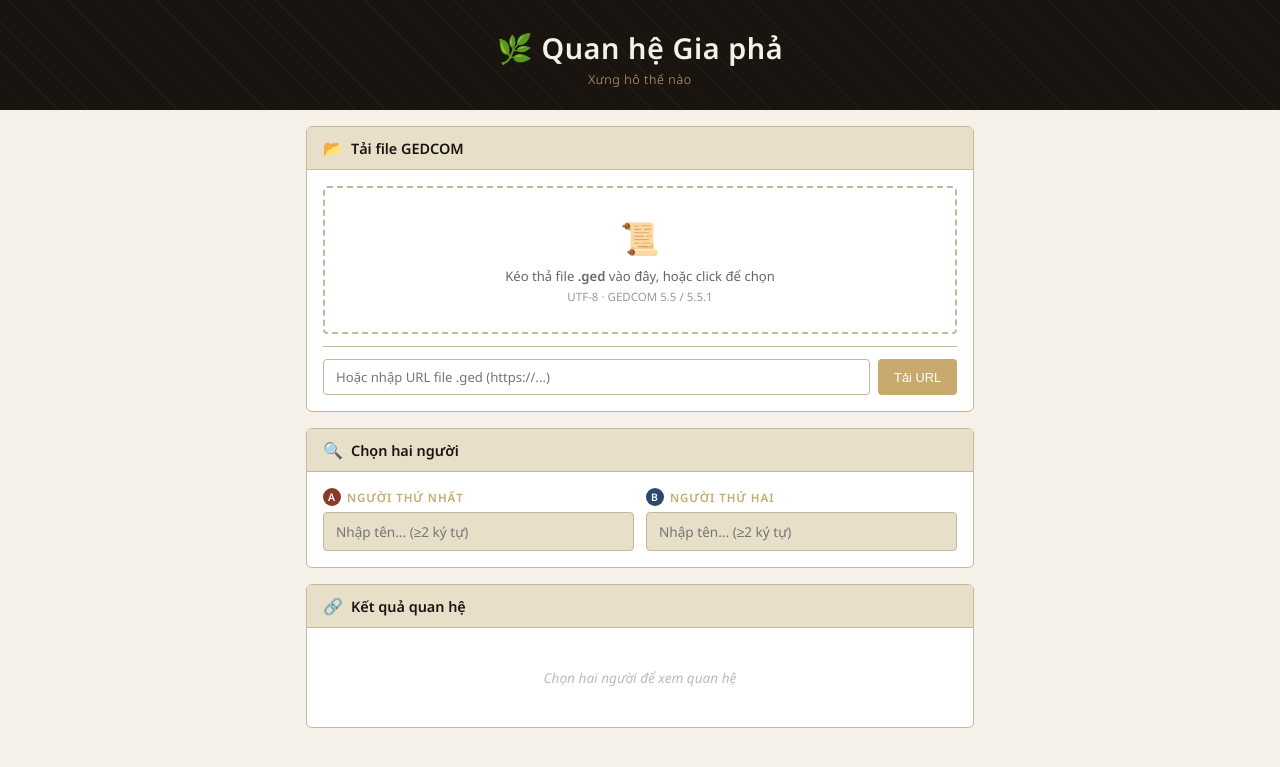
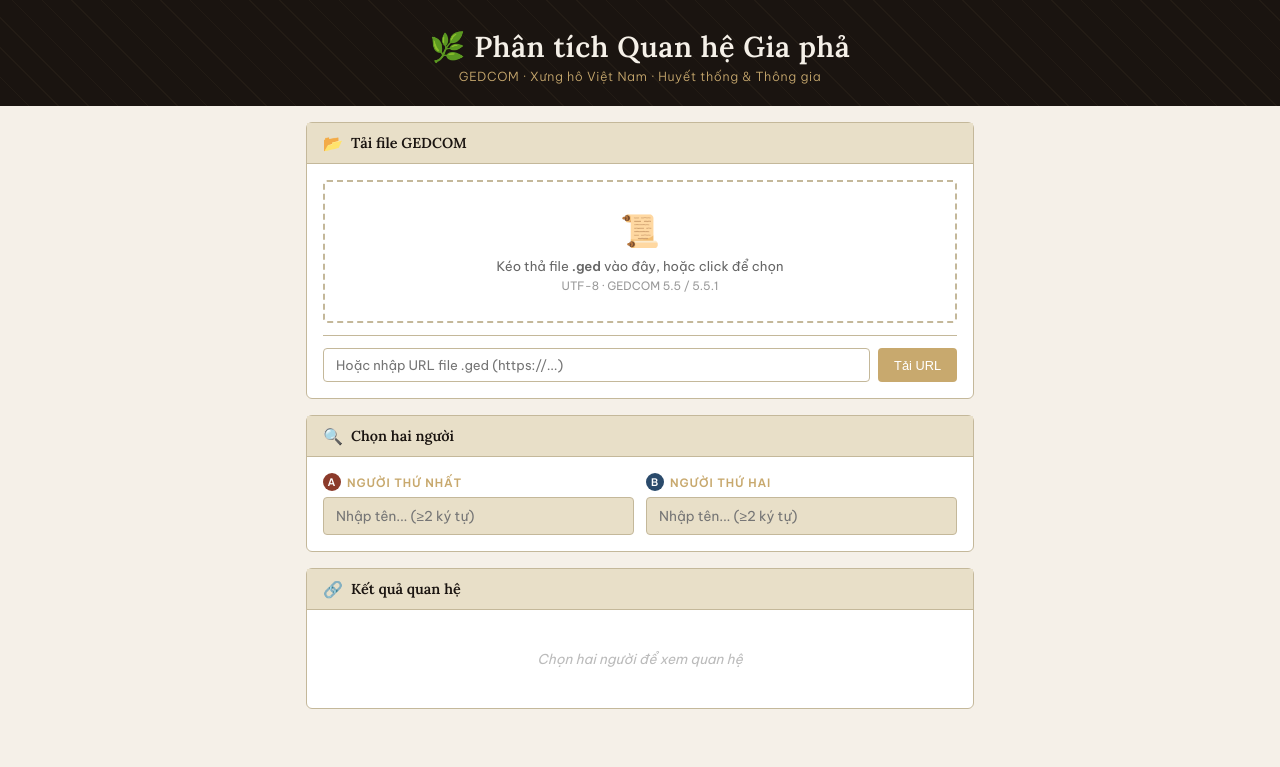
Before and after one commit to catusf/catusf.github.io, a Jekyll site: the page phan/RelationshipCalculator.html, which Jekyll copies as it is, in a window 1280 px wide. Shown: the top 767 px of the page. Built offline with Jekyll 4.4.1, drawn with Linux system fonts in a browser that asks for light colours.

Commit message:
Revert "Add files via upload"
This reverts commit 65196a43c6a25051b96304ed460ab4605ba07f18.

```diff
--- a/phan/RelationshipCalculator.html
+++ b/phan/RelationshipCalculator.html
@@ -3,9 +3,9 @@
 <head>
 <meta charset="UTF-8">
 <meta name="viewport" content="width=device-width, initial-scale=1.0">
-<title>Quan hệ Gia phả</title>
+<title>Phân tích Quan hệ Gia phả</title>
 <style>
-  @import url('https://fonts.googleapis.com/css2?family=Noto+Sans:ital,wght@0,300;0,400;0,500;0,600;1,400&family=Noto+Sans+Mono:wght@400;500&display=swap');
+  @import url('https://fonts.googleapis.com/css2?family=Lora:ital,wght@0,400;0,600;1,400&family=IBM+Plex+Mono:wght@400;500&family=Be+Vietnam+Pro:wght@300;400;500;600&display=swap');
 
   :root {
     --ink:       #1a1410;
@@ -19,9 +19,9 @@
     --warn-bg:   #fdf3d8;
     --border:    #c4b89a;
     --shadow:    rgba(26,20,16,0.12);
-    --mono:      'Noto Sans Mono', monospace;
-    --serif:     'Noto Sans', sans-serif;
-    --sans:      'Noto Sans', sans-serif;
+    --mono:      'IBM Plex Mono', monospace;
+    --serif:     'Lora', serif;
+    --sans:      'Be Vietnam Pro', sans-serif;
   }
 
   *, *::before, *::after { box-sizing: border-box; margin: 0; padding: 0; }
@@ -314,12 +314,6 @@
     margin: 0 4px;
   }
   .path-end { font-weight: 600; }
-  .child-order {
-    font-family: var(--mono);
-    font-size: 0.65rem;
-    color: var(--sepia);
-    font-weight: 500;
-  }
 
   /* ── WARNINGS ── */
   .warning-banner {
@@ -441,8 +435,8 @@
 <body>
 
 <header>
-  <h1>🌿 Quan hệ Gia phả</h1>
-  <p>Xưng hô thế nào</p>
+  <h1>🌿 Phân tích Quan hệ Gia phả</h1>
+  <p>GEDCOM · Xưng hô Việt Nam · Huyết thống & Thông gia</p>
 </header>
 
 <div class="container">
@@ -977,21 +960,15 @@ function renderResult(result) {
       var nm  = typeof node === 'object' ? (node.name || '(?)') : (function() {
         var p = INDEX.people.get(node); return p ? (p.name || '(?)') : node;
       })();
-      var orderSuffix = '';
-      if (i > 0) {
-        var prevNode = pathNodes[i - 1];
-        var prevId = typeof prevNode === 'object' ? prevNode.id : prevNode;
-        var order = getChildOrder(prevId, nid);
-        if (order !== null) orderSuffix = ' <span class="child-order">(' + order + ')</span>';
-      }
-      var isLast = (i === pathNodes.length - 1);
+      var isLast = i === pathNodes.length - 1;
       var link;
       if (side) {
         link = '<a href="#" class="path-link" data-side="' + escHtml(side) + '" data-id="' + escHtml(nid) + '">' + escHtml(nm) + '</a>';
       } else {
         link = escHtml(nm);
       }
-      parts.push('<span class="path-node' + (isLast ? ' path-end' : '') + '">' + link + orderSuffix + '</span>');
+      var isLast = (i === pathNodes.length - 1);
+      parts.push('<span class="path-node' + (isLast ? ' path-end' : '') + '">' + link + '</span>');
     }
     var chain = parts.join('<span class="path-sep">›</span>');
     if (endLabel) chain += '<span class="path-sep">›</span><span class="path-node path-end">' + escHtml(endLabel) + '</span>';
```
Also changed, not shown: other parts of phan/RelationshipCalculator.html (+0 -11 lines).
